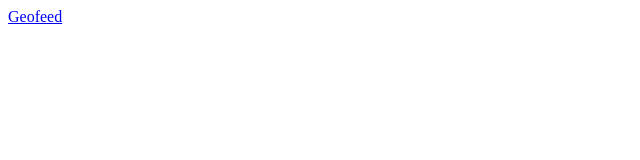
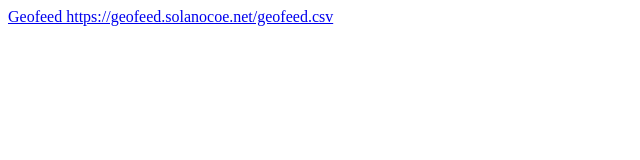
Before and after one commit to 0x7a6d73636f65/geofeed, a plain HTML site: page index.html in a window 1280 px wide. Shown: the whole page, without its empty margins (0-640 px from the left). Drawn offline with Linux system fonts and the light colour scheme.

Commit message:
Update index.html

```diff
--- a/index.html
+++ b/index.html
@@ -6,6 +6,6 @@
     <title>SCOE Geofeed</title>
 </head>
 <body>
-    <a href="./geofeed.csv">Geofeed</a>
+    <a href="./geofeed.csv">Geofeed https://geofeed.solanocoe.net/geofeed.csv</a>
 </body>
 </html>
```
